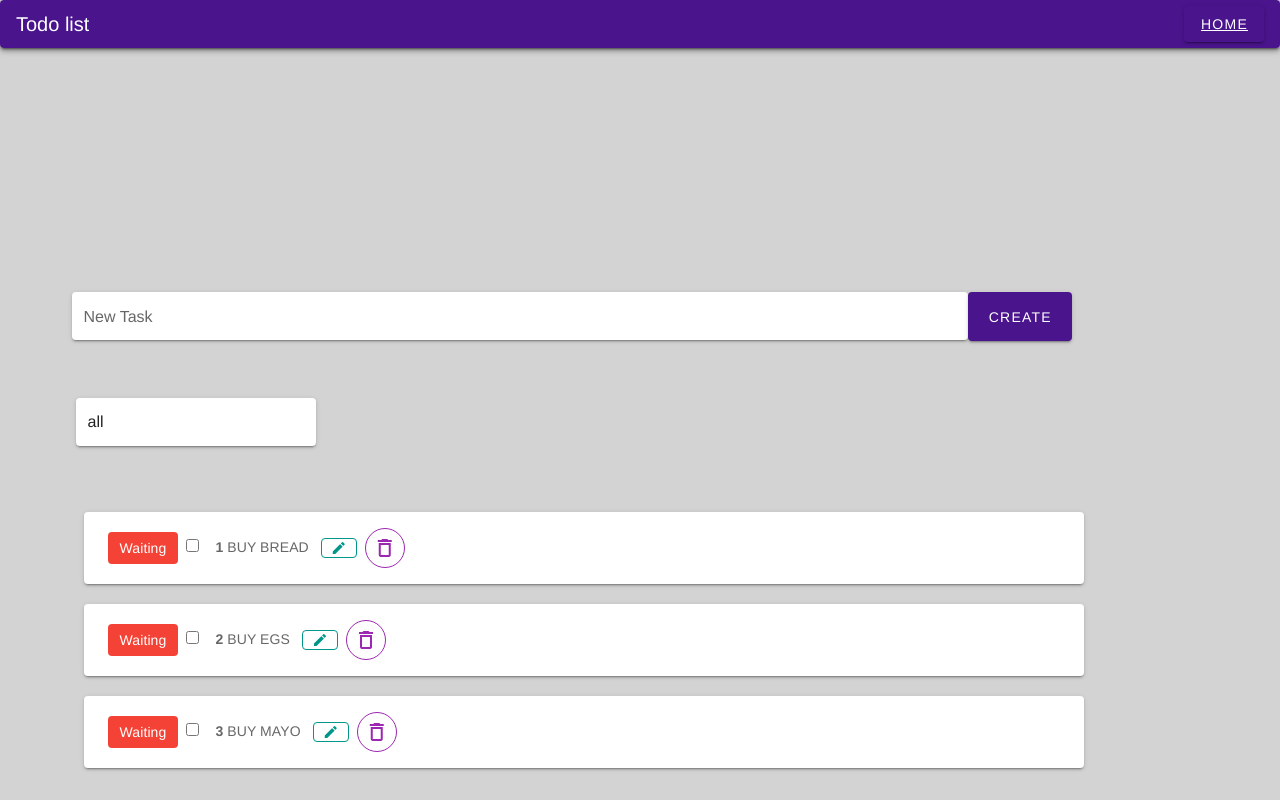
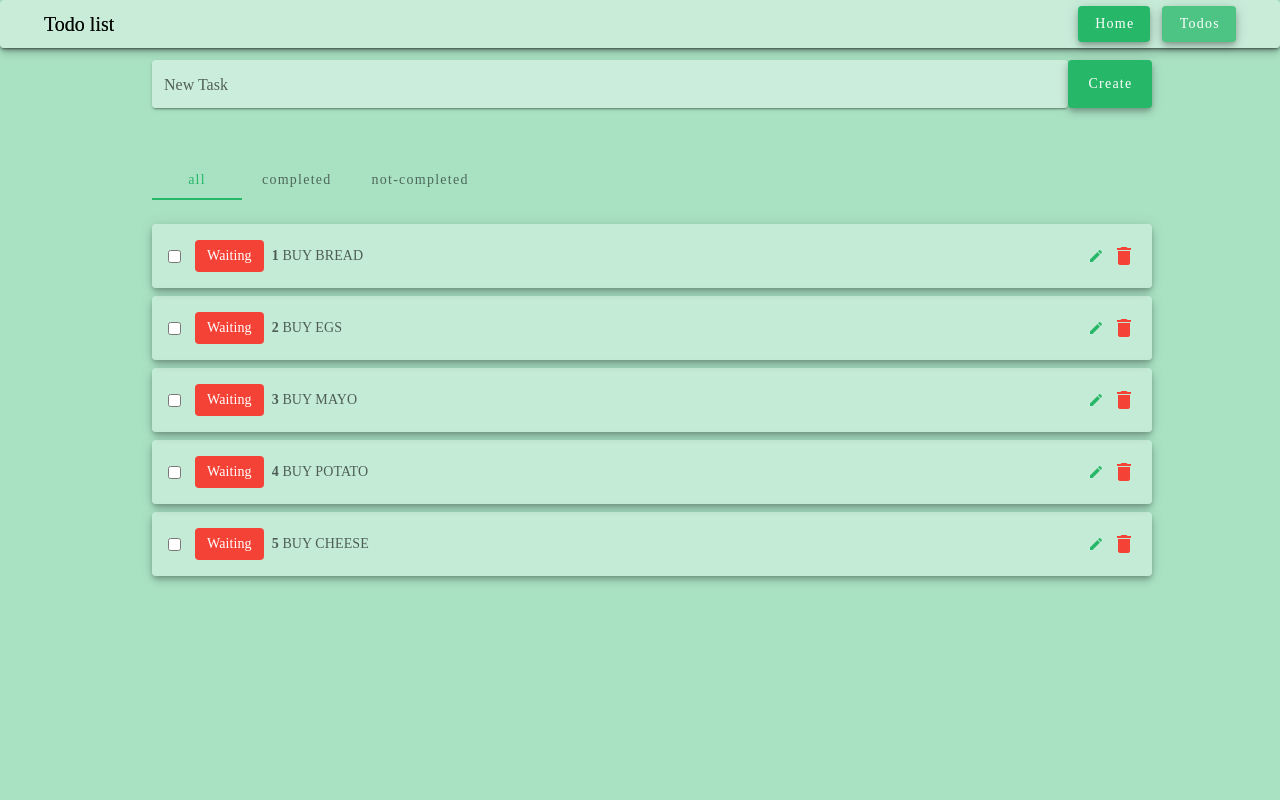
Before and after one commit to OrestTsolkovskyi/Marvel, a Vue app: page /todos in a window 1280 px wide. Built offline with nearby package versions, Linux system fonts and the light colour scheme.

Commit message:
Final version: -adding tabs -stylization -adding popup

```diff
--- a/src/App.vue
+++ b/src/App.vue
@@ -1,5 +1,30 @@
 <template>
   <v-app id="app">
+    <v-card color="rgba(255, 255, 255, 0.2)">
+      <v-app-bar class="px-7" color="rgba(255, 255, 255, 0.2)" dense elevation="5" flat>
+        <v-app-bar-title>{{ $route.meta.title }}</v-app-bar-title>
+        <v-spacer></v-spacer>
+        <v-btn
+            class="mr-3 text-none"
+            color="#27B769"
+            dark
+            elevation="5"
+            to="/"
+        >
+          Home
+        </v-btn>
+        <v-btn
+            class="text-none"
+            color="#27B769"
+            dark
+            elevation="5"
+            to="/todos"
+        >
+          Todos
+        </v-btn>
+      </v-app-bar>
+    </v-card>
+
     <router-view/>
   </v-app>
 </template>
@@ -7,9 +32,12 @@
 
 <style>
 #app {
-  font-family: 'Avenir', Helvetica, Arial, sans-serif;
+  font-family: 'Red Rose';
+  font-style: normal;
+  font-weight: normal;
   -webkit-font-smoothing: antialiased;
   -moz-osx-font-smoothing: grayscale;
-  background-color: lightgrey;
+  background-color: rgba(39, 183, 105, 0.4);
 }
+
 </style>
--- a/src/components/TodoItem.vue
+++ b/src/components/TodoItem.vue
@@ -1,17 +1,53 @@
 <template>
-  <v-card class="my-5" max-width="1000">
-    <v-card-text>
+  <v-card
+      class="my-2"
+      color="rgba(255, 255, 255, 0.3)"
+      elevation="5"
+      flat
+      max-width="1000"
+  >
+    <v-card-text style="align-items: center; display: flex;">
       <v-popup
           v-if="isShowTodoVisible"
-          :popupTitle="todo.id"
-          @applyChanges="applyChanges"
+          :popupTitle="todo.title"
+          @cancelChanges="cancelChanges"
           @closePopup="closePopup"
       >
-        <input v-model="message" placeholder="edit todo"
-               @submit="applyChanges"
+        <v-text-field
+            v-model="newTitle"
+            label="Edit task"
+            type="text"
         >
-        <h3>{{ message }}</h3>
+        </v-text-field>
+        <template #actions>
+          <v-btn
+              color="#bcffda"
+              elevation="5"
+              small
+              @click="cancelChanges"
+          >
+            Cancel
+          </v-btn>
+          <v-spacer></v-spacer>
+          <v-btn
+              class="ma-2"
+              color="#bcffda"
+              elevation="5"
+              small
+              type="submit"
+              @click="applyChanges"
+          >
+            <v-icon
+                color="#27B769"
+                small
+            >edit
+            </v-icon>
+          </v-btn>
+        </template>
       </v-popup>
+      <input
+          type="checkbox"
+          v-on:change="todo.completed=!todo.completed"/>
       <v-chip
           class="mx-2 white--text"
           label
@@ -20,48 +56,40 @@
         {{ getStatus }}
       </v-chip>
 
-      <input type="checkbox" v-on:change="todo.completed=!todo.completed">
       <span
           v-bind:class="{done: todo.completed}">
         <strong>{{ index + 1 }}</strong>
         {{ todo.title | uppercase }}
       </span>
-      <v-btn
+      <v-spacer></v-spacer>
+      <v-icon
           class="ma-2"
-          color="teal"
-          outlined
-          x-small
+          color="#27B769"
+          small
+          style="align-self: center; "
           @click="showPopup"
-      >
-        <v-icon
-            small
-        >edit
-        </v-icon>
-      </v-btn>
+      >edit
+      </v-icon>
 
-      <v-btn
-          color="purple"
-          fab
-          outlined
-          rounded
-          small
+      <v-icon
+          color="red darken"
+          style="align-self: center;"
           @click="$emit('remove-todo', todo.id)">
-        <v-icon>
-          delete_outline
-        </v-icon>
-      </v-btn>
+        delete
+      </v-icon>
     </v-card-text>
   </v-card>
 </template>
 
 <script>
 
-import vPopup from "./popup/v-popup";
+import vPopup from "./popup/popup";
 
 export default {
   components: {
     vPopup
-  },
+  }
+  ,
   props:
       {
         todo: {
@@ -70,17 +98,21 @@ export default {
         }
         ,
         index: Number
-      },
+      }
+  ,
   filters: {
     uppercase(value) {
       return value.toUpperCase()
     }
-  },
+  }
+  ,
   data() {
     return {
-      isShowTodoVisible: false
+      newTitle: this.todo.title,
+      isShowTodoVisible: false,
     }
-  },
+  }
+  ,
   computed: {
     getStatus() {
       if (this.todo.completed === true) {
@@ -88,12 +120,14 @@ export default {
       } else {
         return 'Waiting';
       }
-    },
+    }
+    ,
 
     getStatusColor() {
-      return this.todo.completed ? 'blue' : 'red';
+      return this.todo.completed ? '#27B769' : 'red darken';
     }
-  },
+  }
+  ,
   methods: {
     showPopup() {
       this.isShowTodoVisible = true;
@@ -102,12 +136,17 @@ export default {
     closePopup() {
       this.isShowTodoVisible = false;
     },
+
+    cancelChanges() {
+      this.newTitle = this.todo.title;
+      this.closePopup();
+    },
     applyChanges() {
-      this.applyChanges = true;
+      this.todo.title = this.newTitle;
+      this.closePopup();
     }
   }
 }
-
 
 </script>
 
@@ -117,12 +156,6 @@ export default {
 }
 
 input {
-  margin-right: 1rem;
+  margin-right: 6px;
 }
-
-v-card-text {
-  max-width: 1000px;
-
-}
-
 </style>
--- a/src/components/TodoList.vue
+++ b/src/components/TodoList.vue
@@ -1,6 +1,6 @@
 <template>
-  <v-layout align-space-around column>
-    <ul>
+  <v-layout align-space-around column style="width: 1000px">
+    <ul class="pa-0 ">
       <TodoItem
           v-for="(todo, i) in todos"
           :key="todo.id"
--- a/src/components/popup/v-popup.vue
+++ b/src/components/popup/popup.vue
@@ -4,30 +4,15 @@
       <div class="v-popup">
         <div class="v-popup__header">
           <span>{{ popupTitle }}</span>
-          <span>
-        <v-icon
-            @click="closePopup"
-        >close
-        </v-icon>
-      </span>
+          <v-icon @click="closePopup">
+            close
+          </v-icon>
         </div>
         <div class="v-popup__content">
           <slot></slot>
         </div>
         <div class="v-popup__footer">
-          <v-btn
-              class="ma-2"
-              color="teal"
-              outlined
-              small
-              type="submit"
-              @click="applyChanges"
-          >
-            <v-icon
-                small
-            >edit
-            </v-icon>
-          </v-btn>
+          <slot name="actions"></slot>
         </div>
       </div>
     </v-card>
@@ -40,18 +25,16 @@ export default {
   props: {
     popupTitle: {
       type: String,
-      default: 'Popup id'
+      default: 'Popup title'
     }
-  },
-  data() {
-    return {}
   },
   methods: {
     closePopup() {
       this.$emit('closePopup')
     },
-    applyChanges() {
-      this.$emit('applyChanges')
+
+    cancelChanges() {
+      this.$emit('cancelChanges')
     }
   },
   mounted() {
@@ -68,7 +51,7 @@ export default {
 
 <style scoped>
 .popup_wrapper {
-  background: lightgrey;
+  background: rgba(188, 255, 218, 0.6);;
   display: flex;
   justify-content: center;
   align-items: center;
@@ -82,10 +65,10 @@ export default {
 .v-popup {
   padding: 15px;
   position: fixed;
-  top: 200px;
+  top: 100px;
   width: 400px;
   box-shadow: 0 0 15px 0 black;
-  background-color: white;
+  background-color: #bcffda;
 }
 
 .v-popup__header, .v-popup__footer {
--- a/src/router.js
+++ b/src/router.js
@@ -9,10 +9,12 @@ export default new Router({
     routes: [
         {
             path: '/',
+            meta: {title: 'Home page'},
             component: Home
         },
         {
             path: '/todos',
+            meta: {title: 'Todo list'},
             component: () => import('./views/Todos.vue')
         }
     ]
--- a/src/components/AddTodo.vue
+++ b/src/views/AddTodo.vue
@@ -1,25 +1,24 @@
 <template>
-  <v-layout>
-    <v-container>
-      <v-form @submit.prevent="onsubmit">
+  <v-form style="width: 1000px; height:100px" @submit.prevent="onsubmit">
     <v-text-field
         v-model="title"
+        background-color="rgba(255, 255, 255, 0.4)"
         label="New Task"
         single-line
         solo
         type="text"
     ></v-text-field>
     <v-btn
-            class="purple darken-4"
+        class="text-none"
+        color="#27B769"
         dark
-            height="49px"
+        elevation="5"
+        height="48px"
         large
         type="submit"
     >Create
     </v-btn>
   </v-form>
-    </v-container>
-  </v-layout>
 </template>
 
 <script>
--- a/src/views/Home.vue
+++ b/src/views/Home.vue
@@ -1,17 +1,4 @@
 <template>
-  <v-app>
-    <v-card>
-      <v-toolbar class="purple darken-4" dark dense>
-        <v-toolbar-title>Home page</v-toolbar-title>
-        <v-spacer></v-spacer>
-        <v-btn
-            class="purple darken-4"
-        >
-          <router-link style="color: white" to="/todos">Todos</router-link>
-        </v-btn>
-      </v-toolbar>
-    </v-card>
-    <hr>
   <v-container>
     <p>Lorem ipsum dolor sit amet, consectetur adipisicing elit. Aliquid, consectetur eligendi esse excepturi maxime
       nobis quam quisquam repellat. Aperiam dolor in necessitatibus odit officiis omnis quaerat quidem quod
@@ -25,6 +12,15 @@
     <p>Lorem ipsum dolor sit amet, consectetur adipisicing elit. Aliquid, consectetur eligendi esse excepturi maxime
       nobis quam quisquam repellat. Aperiam dolor in necessitatibus odit officiis omnis quaerat quidem quod
       reprehenderit, repudiandae.</p>
+    <p>Lorem ipsum dolor sit amet, consectetur adipisicing elit. Aliquid, consectetur eligendi esse excepturi maxime
+      nobis quam quisquam repellat. Aperiam dolor in necessitatibus odit officiis omnis quaerat quidem quod
+      reprehenderit, repudiandae.</p>
+    <p>Lorem ipsum dolor sit amet, consectetur adipisicing elit. Aliquid, consectetur eligendi esse excepturi maxime
+      nobis quam quisquam repellat. Aperiam dolor in necessitatibus odit officiis omnis quaerat quidem quod
+      reprehenderit, repudiandae.</p>
+    <p>Lorem ipsum dolor sit amet, consectetur adipisicing elit. Aliquid, consectetur eligendi esse excepturi maxime
+      nobis quam quisquam repellat. Aperiam dolor in necessitatibus odit officiis omnis quaerat quidem quod
+      reprehenderit, repudiandae.</p>
+
   </v-container>
-  </v-app>
 </template>
--- a/src/views/Todos.vue
+++ b/src/views/Todos.vue
@@ -1,71 +1,55 @@
 <template>
-  <v-app>
-    <v-card>
-      <v-toolbar class="purple darken-4" dark dense>
-        <v-toolbar-title>Todo list</v-toolbar-title>
-        <v-spacer></v-spacer>
-        <v-btn
-            color="purple darken-4"
-        >
-          <router-link style="color: white" to="/">Home</router-link>
-        </v-btn>
-      </v-toolbar>
-    </v-card>
-    <v-spacer></v-spacer>
-    <v-container>
-      <v-content>
+  <v-container fluid style="width: 1000px">
     <AddTodo
         @add-todo="addTodo"
     />
-        <v-row>
-          <v-col
-              class="d-flex "
-              cols="6"
-              sm="3"
 
+    <v-tabs
+        v-model="itemIndex"
+        background-color="rgba(255, 255, 255, 0)"
+        class="mb-4 d-flex"
+        color="#27B769"
+        height="40px"
     >
-            <v-select
-                v-model="filter"
-                :items="items"
-                class="pa-4"
-                label="Tasks"
-                solo
+      <v-tab
+          v-for="item in items"
+          :key="item"
+          class="text-none px-5"
       >
-              <option value="all">All</option>
-              <option value="completed">Completed</option>
-              <option value="not-completed">Not Completed</option>
-            </v-select>
-          </v-col>
-        </v-row>
+        {{ item }}
+      </v-tab>
+    </v-tabs>
+
+
     <Loader v-if="loading"/>
     <TodoList
         v-else-if="filteredTodos.length"
         v-bind:todos="filteredTodos"
         @remove-todo="removeTodo"
     />
-        <p v-else>No todos!</p>
-      </v-content>
+    <p v-else>NO TASKS</p>
   </v-container>
-  </v-app>
 </template>
 
 <script>
 import TodoList from '@/components/TodoList.vue'
-import AddTodo from '@/components/AddTodo.vue'
+import AddTodo from '@/views/AddTodo.vue'
 import Loader from '@/components/Loader.vue'
 
 export default {
   name: 'app',
   data() {
     return {
+      itemIndex: null,
       items: ['all', 'completed', 'not-completed'],
       todos: [
         {id: 1, title: 'Buy bread', completed: false},
         {id: 2, title: 'Buy egs', completed: false},
-        {id: 3, title: 'Buy mayo', completed: false}
+        {id: 3, title: 'Buy mayo', completed: false},
+        {id: 4, title: 'Buy potato', completed: false},
+        {id: 5, title: 'Buy cheese', completed: false},
       ],
       loading: true,
-      filter: 'all'
     }
   },
   mounted() {
@@ -75,6 +59,9 @@ export default {
   },
 
   computed: {
+    filter() {
+      return this.items[this.itemIndex]
+    },
     filteredTodos() {
       if (this.filter === 'all') {
         return this.todos
```
Also changed, not shown: src/main.js (line endings or trailing spaces). Lines whose indentation alone changed are shown as unchanged.
